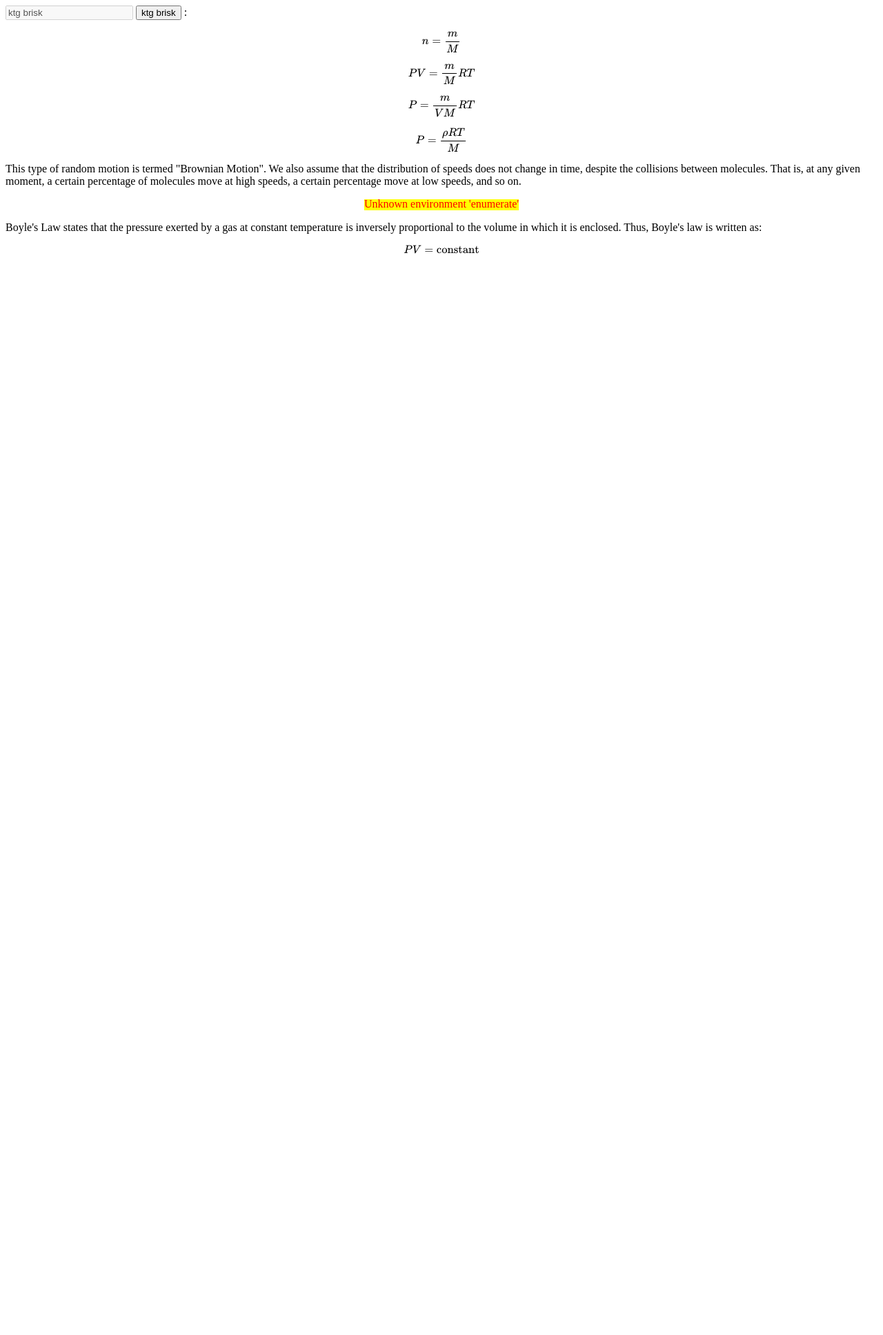
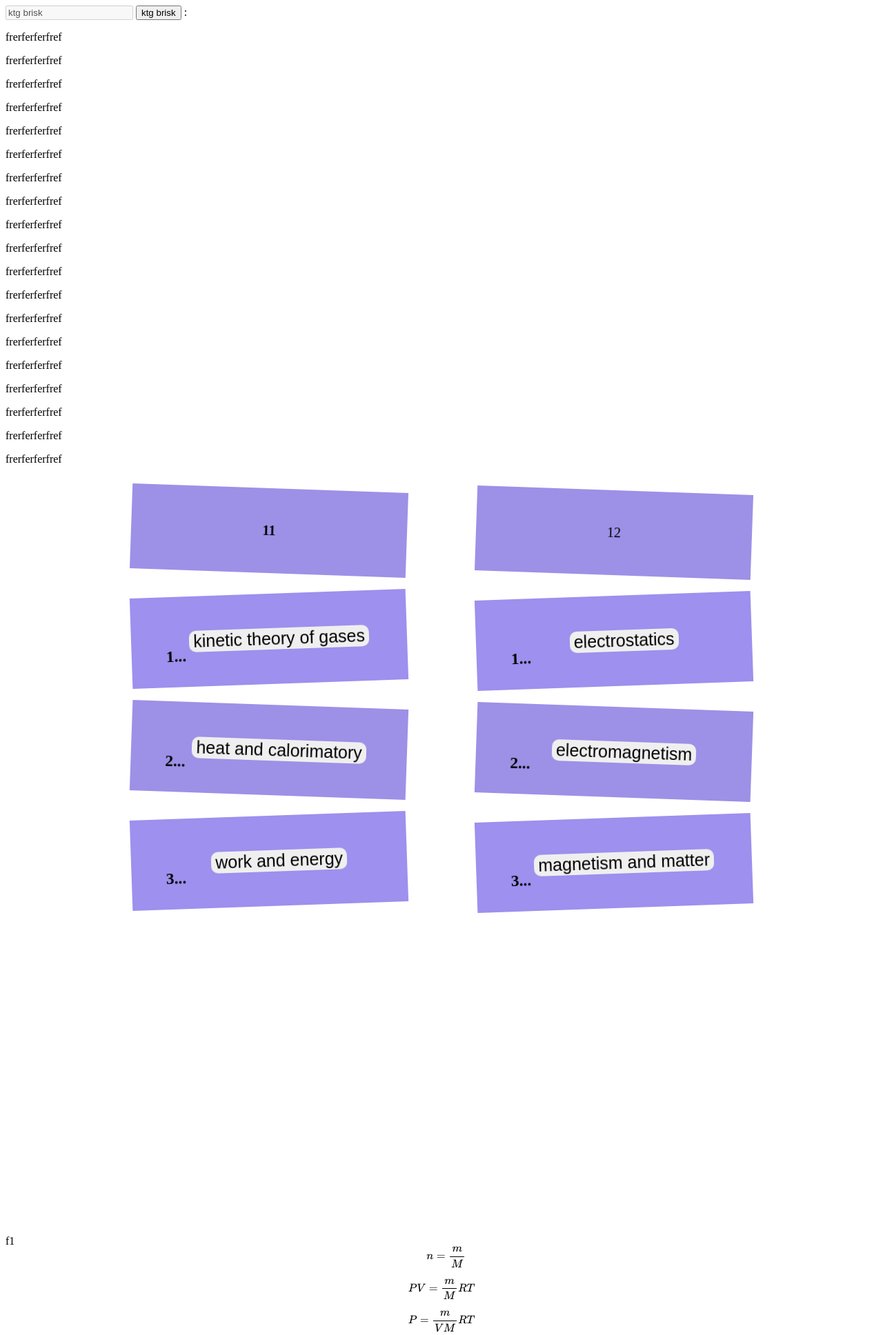
Before and after one commit to alfi30-bat/al, a Django app: page /content/ in a window 1280 px wide. Shown: the top 1936 px of the page at 69% size. Before the commit the page ends 368 px from the top, so only its background shows below. Run offline with Django 5.2, Linux system fonts and the light colour scheme.

Commit message:
Add files via upload

```diff
--- a/content/templates/content/main.html
+++ b/content/templates/content/main.html
@@ -7,11 +7,113 @@
     <script type="text/javascript" id="MathJax-script" async
         src="https://cdn.jsdelivr.net/npm/mathjax@3/es5/tex-mml-chtml.js">
     </script>
+<style>
+    .sticky1{
+  position: sticky;
+  top: 40%;
+  background-color: rgb(157, 144, 231);
+  padding: 50px;
+  font-size: 20px;
+  width: 300px;
+  rotate: 2deg;
+  margin-bottom: 30px;
 
+  }
+  .sticky2{
+  position: sticky;
+  top: 30%;
+  background-color: rgb(157, 144, 238);
+  padding: 50px;
+  font-size: 20px;
+  width: 300px;
+  rotate: -2deg;
+  margin-bottom: 30px;
+  }
+article {
+    text-align: center;
+  background-image: linear-gradient(
+    to bottom,
+    transparent 50px,
+    white 3 50px,
+    #F5A623 calc(100% - 50px),
+    transparent 0
+  );
+
+  }
+
+.bt{
+    border: none;
+    font-size: 25px;
+    background-color: none;
+    border-radius: 10px;
+}
+</style>
 <body>
     <input disabled value="ktg brisk">
     <a href="{% url 'content:page' %}"><button type="submit" onclick="cl(this.innerHTML)">ktg brisk</button></a>
     <a href="http://docs.mathjax.org/en/latest/basic/mathematics.html"></a>:
+    <p>frerferferfref</p>
+    <p>frerferferfref</p>
+    <p>frerferferfref</p>
+    <p>frerferferfref</p>
+    <p>frerferferfref</p>
+    <p>frerferferfref</p>
+    <p>frerferferfref</p>
+    <p>frerferferfref</p>
+    <p>frerferferfref</p>
+    <p>frerferferfref</p>
+    <p>frerferferfref</p>
+    <p>frerferferfref</p>
+    <p>frerferferfref</p>
+    <p>frerferferfref</p>
+    <p>frerferferfref</p>
+    <p>frerferferfref</p>
+    <p>frerferferfref</p>
+    <p>frerferferfref</p>
+    <p>frerferferfref</p>
+
+    <div style=" display: grid;grid-template-columns: repeat(2, 1fr);grid-template-rows: repeat(6, 100px);gap: 100px;grid-template-areas:'sidebar1 sidebar2';">
+        <div style="justify-self: self-end;">
+        <article style="grid-area: sidebar1;">
+            <h1 class="sticky1">11</h1>
+            <div  class="sticky2" >
+                <h3 style="float: left;">1...   </h3>
+                <a href="{% url 'content:page' %}"><button class="bt" onclick="cl(this.innerHTML)">kinetic theory of gases</button></a>
+            </div>
+            <div  class="sticky1" >
+                <h3 style="float: left;">2...   </h3>
+                <a href="{% url 'content:page' %}"><button class="bt" onclick="cl(this.innerHTML)">heat and calorimatory</button></a>
+            </div>
+            <div  class="sticky2" >
+                <h3 style="float: left;">3...   </h3>
+                <a href="{% url 'content:page' %}"><button class="bt" onclick="cl(this.innerHTML)">work and energy</button></a>
+            </div>
+        </article>
+        </div>
+        <div >
+        <article style="grid-area: sidebar2;">
+            <p class="sticky1">12</p>
+            <div  class="sticky2" >
+                <h3 style="float: left;">1...   </h3>
+                <a href="{% url 'content:page' %}"><button class="bt" onclick="cl(this.innerHTML)">electrostatics</button></a>
+            </div>
+            <div  class="sticky1" >
+                <h3 style="float: left;">2...   </h3>
+                <a href="{% url 'content:page' %}"><button class="bt" onclick="cl(this.innerHTML)">electromagnetism</button></a>
+            </div>
+            <div  class="sticky2" >
+                <h3 style="float: left;">3...   </h3>
+                <a href="{% url 'content:page' %}"><button class="bt" onclick="cl(this.innerHTML)">magnetism and matter</button></a>
+            </div>
+        </article>
+        </div>
+    </div>
+
+    <div>
+        <div style="float: left;">f1</div>
+        <div style="width: 2px;align-self: stretch;background-color: black;"></div>
+    </div>
+
     <p>
         \[
         n = \frac{m}{M}
@@ -53,6 +155,50 @@
 
         </p>
     </p>
+    <p>frerferferfref</p>
+    <p>frerferferfref</p>
+    <p>frerferferfref</p>
+    <p>frerferferfref</p>
+    <p>frerferferfref</p>
+    <p>frerferferfref</p>
+    <p>frerferferfref</p>
+    <p>frerferferfref</p>
+    <p>frerferferfref</p>
+    <p>frerferferfref</p>
+    <p>frerferferfref</p>
+    <p>frerferferfref</p>
+    <p>frerferferfref</p>
+    <p>frerferferfref</p>
+    <p>frerferferfref</p>
+    <p>frerferferfref</p>
+    <p>frerferferfref</p>
+    <p>frerferferfref</p>
+    <p>frerferferfref</p>
+    <p>frerferferfref</p>
+    <p>frerferferfref</p>
+    <p>frerferferfref</p>
+    <p>frerferferfref</p>
+    <p>frerferferfref</p>
+    <p>frerferferfref</p>
+    <p>frerferferfref</p>
+    <p>frerferferfref</p>
+    <p>frerferferfref</p>
+    <p>frerferferfref</p>
+    <p>frerferferfref</p>
+    <p>frerferferfref</p>
+    <p>frerferferfref</p>
+    <p>frerferferfref</p>
+    <p>frerferferfref</p>
+    <p>frerferferfref</p>
+    <p>frerferferfref</p>
+    <p>frerferferfref</p>
+    <p>frerferferfref</p>
+    <p>frerferferfref</p>
+    <p>frerferferfref</p>
+    <p>frerferferfref</p>
+    <p>frerferferfref</p>
+    <p>frerferferfref</p>
+
 </body>
 
 <script>
--- a/exam/views.py
+++ b/exam/views.py
@@ -2,6 +2,7 @@
 from django.shortcuts import render, get_object_or_404
 import sqlite3, random,json
 from random import randint
+from django.core.exceptions import ObjectDoesNotExist
 
 from .models import phy_easy
 from user.models import use_info
@@ -78,5 +79,6 @@
         blog = use_info.objects.get(username=username)
         print(blog)
         return render(request, 'exam/detailans.html', {'dans':json.dumps(dans), 'score':blog.score} )
-    except NameError:
-        return render(request, 'content/main.html')
+    except use_info.DoesNotExist:
+        print("advertisment")
+        return render(request, 'exam/detailans.html', {'dans':json.dumps(dans), 'lo': "please login to save your score"})
```
Also changed, not shown: content/templates/content/page.html (+25 -7 lines), exam/templates/exam/answerpg.html (+5 -5 lines), exam/templates/exam/detailans.html (+6 -2 lines).
